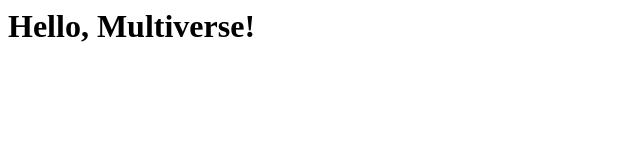
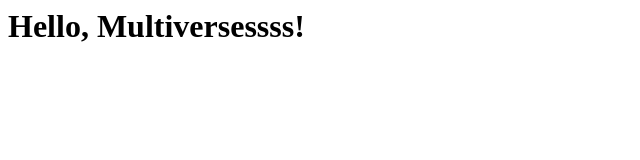
Before and after one commit to gemeinschaftler/vtext, a plain HTML site: page index.html in a window 1280 px wide. Shown: the whole page, without its empty margins (0-640 px from the left). Drawn offline with Linux system fonts and the light colour scheme.

Commit message:
Update index.html

```diff
--- a/index.html
+++ b/index.html
@@ -1,4 +1,4 @@
 <html>
   <head><title>Hello World</title></head>
-  <body><h1>Hello, Multiverse!</h1></body>
+  <body><h1>Hello, Multiversessss!</h1></body>
 </html>
```
